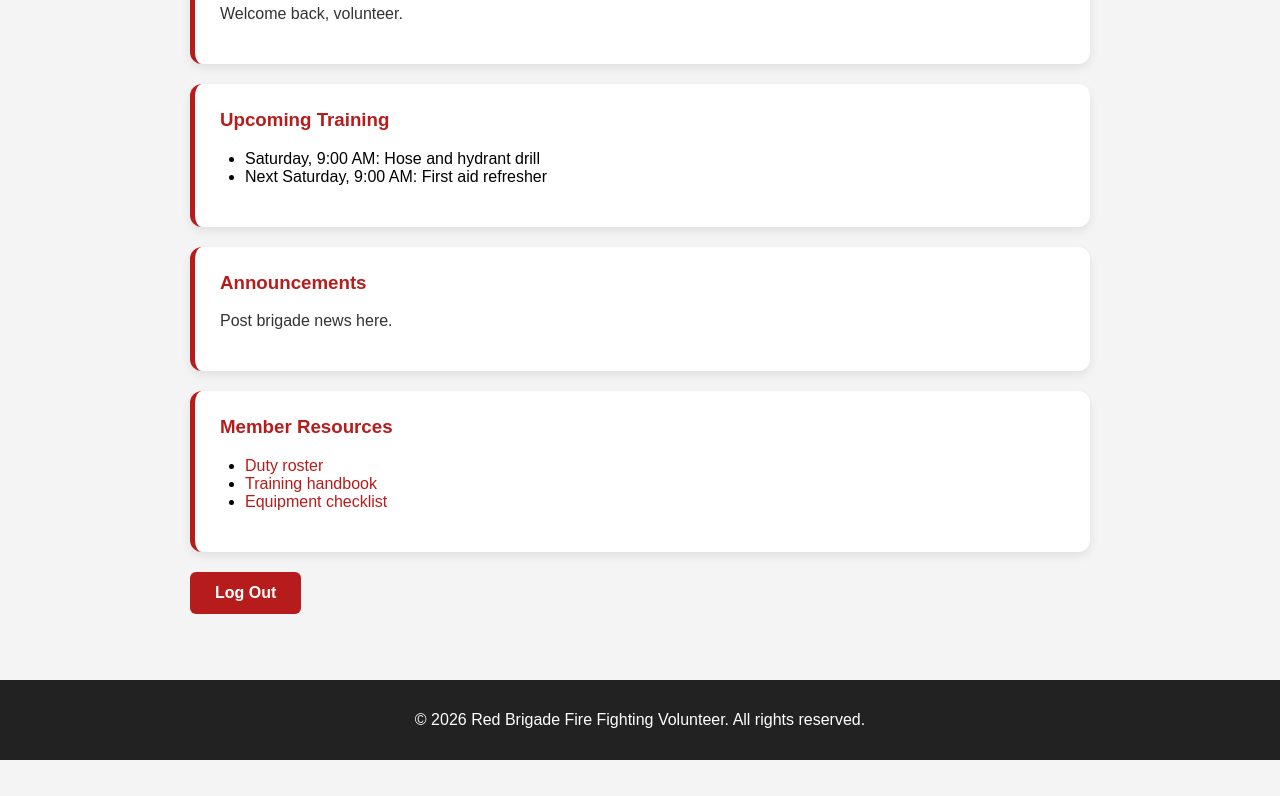
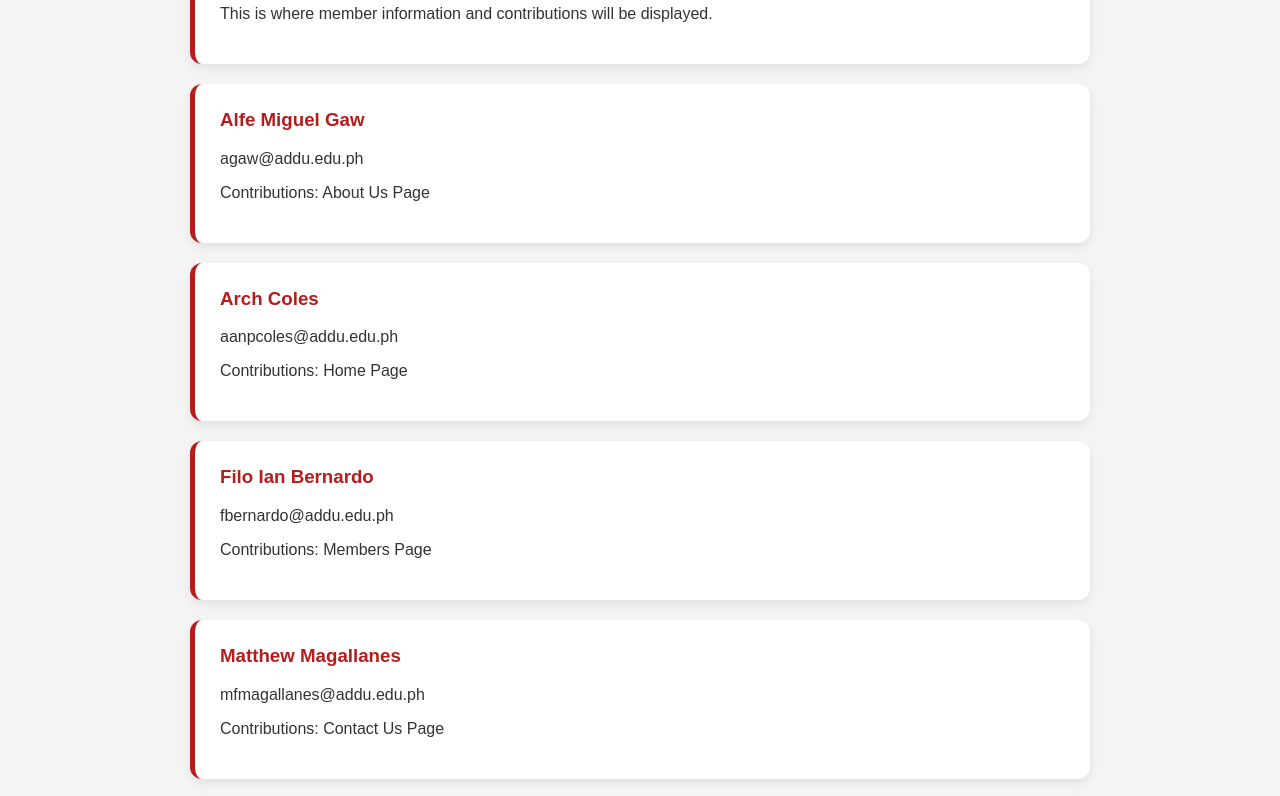
Before and after one commit to ArchNapixel/Fireman-Website-WEB-SYS, a plain HTML site: page member.html in a window 1280 px wide. Shown: the part 258-1054 px from the top of the page. Before the commit the page ends 1018 px from the top, so only its background shows below. Drawn offline with Linux system fonts and the light colour scheme.

Commit message:
Update member page with contributor details

```diff
--- a/member.html
+++ b/member.html
@@ -20,33 +20,41 @@
 
   <main>
     <section class ="card">
-    <h2>Member Page</h2>
-    <p>Welcome back, volunteer.</p>
+    <h2>Members</h2>
+    <p>This is where member information and contributions will be displayed.</p>
     </section>
 
-    <section class="card">
-      <h3>Upcoming Training</h3>
-      <ul>
-        <li>Saturday, 9:00 AM: Hose and hydrant drill</li>
-        <li>Next Saturday, 9:00 AM: First aid refresher</li>
-      </ul>
+    <section class="card"> <!-- Alfe Miguel Gaw -->
+      <h3>Alfe Miguel Gaw</h3>
+      <p>agaw@addu.edu.ph</p>
+      <p>Contributions: About Us Page</p>
     </section>
 
-    <section class="card">
-      <h3>Announcements</h3>
-      <p>Post brigade news here.</p>
+    <section class="card"> <!-- Arch Coles -->
+      <h3>Arch Coles</h3>
+      <p>aanpcoles@addu.edu.ph</p>
+      <p>Contributions: Home Page</p>
     </section>
 
-    <section class="card">
-      <h3>Member Resources</h3>
-      <ul>
-        <li><a href="#">Duty roster</a></li>
-        <li><a href="#">Training handbook</a></li>
-        <li><a href="#">Equipment checklist</a></li>
-      </ul>
+    <section class="card"> <!-- Filo Ian Bernardo -->
+      <h3>Filo Ian Bernardo</h3>
+      <p>fbernardo@addu.edu.ph</p>
+      <p>Contributions: Members Page</p>
     </section>
 
-    <p><a href="login.html" class="logout">Log Out</a></p>
+    <section class="card"> <!-- Matthew Magallanes -->
+      <h3>Matthew Magallanes</h3>
+      <p>mfmagallanes@addu.edu.ph</p>
+      <p>Contributions: Contact Us Page</p>
+    </section>
+
+    <section class="card"> <!-- Prince IG Suan -->
+      <h3>Prince IG Suan</h3>
+      <p>picsuan@addu.edu.ph</p>
+      <p>Contributions: Login Page</p>
+    </section>
+
+      <p><a href="login.html" class="logout">Log Out</a></p>
   </main>
 
   <footer>
```
